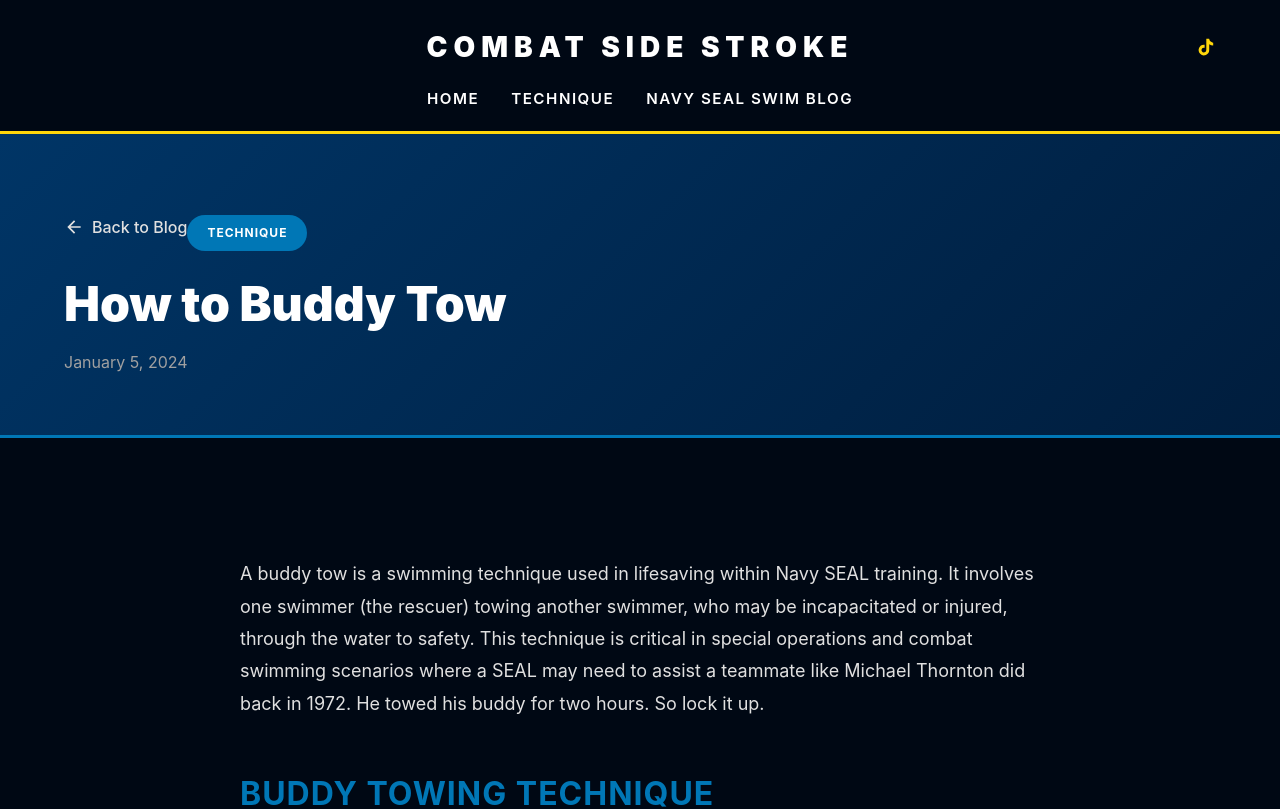
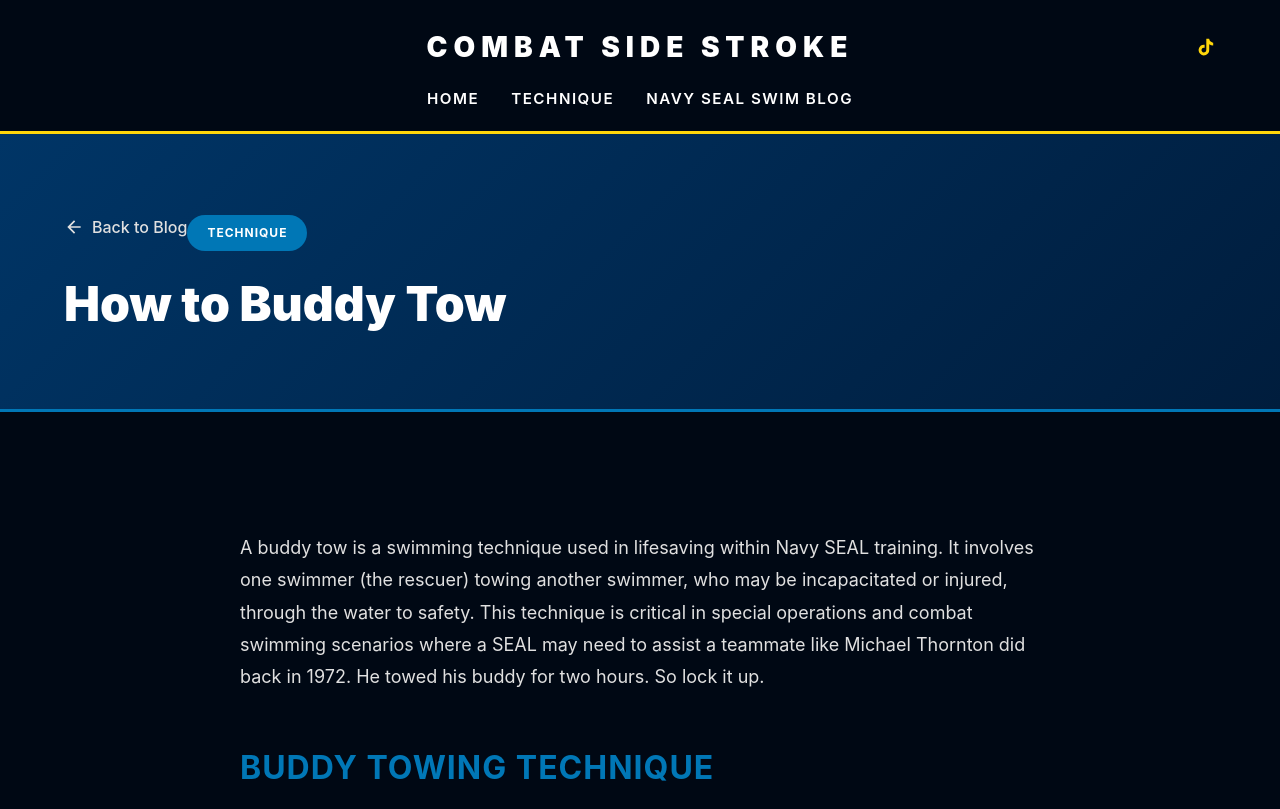
Before and after one commit to swimnerdtim/combatsidestroke, a React (Vite) app: page /combatsidestroke/blog/buddy-towing in a window 1280 px wide. Shown: the top 809 px of the page. Built offline with nearby package versions, Linux system fonts and the light colour scheme.

Commit message:
Remove dates from blog posts - timeless evergreen content

```diff
--- a/src/pages/Blog.jsx
+++ b/src/pages/Blog.jsx
@@ -21,7 +21,6 @@ function Blog() {
                 <h2 className="blog-title">{post.title}</h2>
                 <p className="blog-excerpt">{post.excerpt}</p>
                 <div className="blog-meta">
-                  <span className="blog-date">{new Date(post.date).toLocaleDateString('en-US', { month: 'long', day: 'numeric', year: 'numeric' })}</span>
                   <span className="blog-read-more">Read More →</span>
                 </div>
               </Link>
--- a/src/pages/BlogPost.jsx
+++ b/src/pages/BlogPost.jsx
@@ -53,13 +53,6 @@ function BlogPost() {
           </Link>
           <div className="post-category">{post.category}</div>
           <h1 className="post-title">{post.title}</h1>
-          <div className="post-date">
-            {new Date(post.date).toLocaleDateString('en-US', {
-              month: 'long',
-              day: 'numeric',
-              year: 'numeric'
-            })}
-          </div>
         </div>
       </section>
 
```
